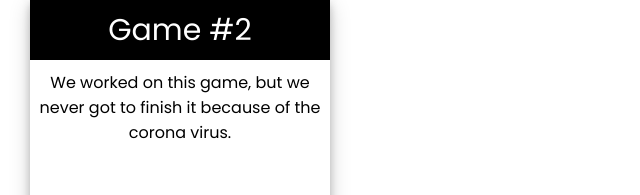
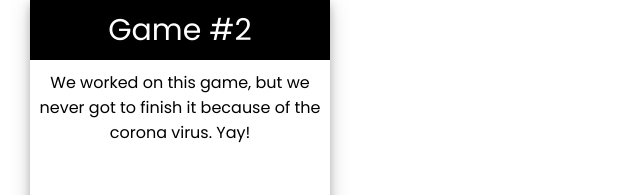
Before and after one commit to estebangarcia21/gdc-website, a React (Create React App) app: page /our-games in a window 1280 px wide. Shown: the part 340-535 px from the top of the page, without its empty margins (0-640 px from the left). Built offline with nearby package versions, Linux system fonts and the light colour scheme; a web font is replaced by a local one.

Commit message:
Attempted to fix a deployment bug

```diff
--- a/src/assets/components/pages/game-data.tsx
+++ b/src/assets/components/pages/game-data.tsx
@@ -38,7 +38,7 @@ class GameTwo implements Game {
     gameTitle: string = 'Game #2';
     year: string = '2020-2021';
     gameDescription: string =
-        'We worked on this game, but we never got to finish it because of the corona virus.';
+        'We worked on this game, but we never got to finish it because of the corona virus. Yay!';
     builds?: GameBuild[] | undefined = [];
 }
 
```
